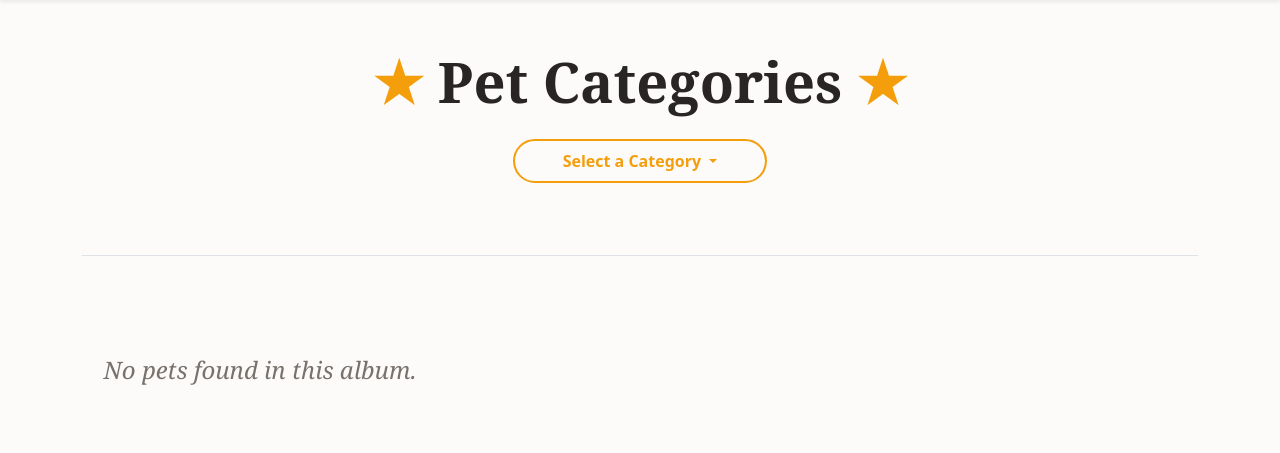
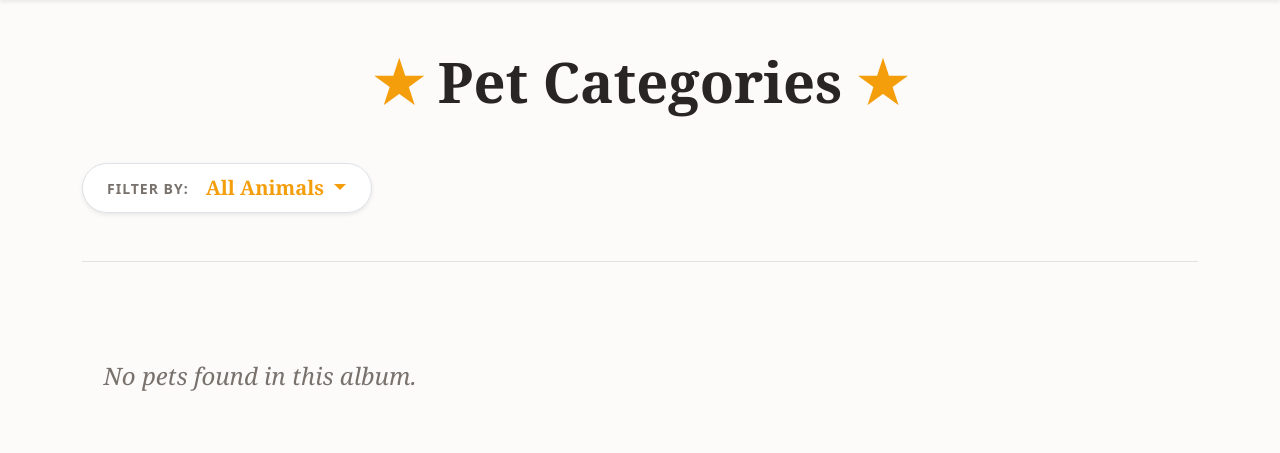
Before and after one commit to StevenHorne44/StarPets, a Django app: page /categories/ in a window 1280 px wide. Shown: the part 85-538 px from the top of the page. Run offline with Django 5.2, Linux system fonts and the light colour scheme; the visitor is signed in with stand-in values (Sample User, id 1); data that the repository does not hold is empty.

Commit message:
Fixed the filter option on categories page. The form <option> logic is replaced with a script that emulates the form beahiour to accomodate custom drop down menu style

```diff
--- a/static/css/starpets.css
+++ b/static/css/starpets.css
@@ -53,6 +53,24 @@ body.vintage-bg {
 
 .polaroid-featured {
     border: 4px solid var(--amber-main);
+}
+
+/* --- CUSTOM DROPDOWN STYLING --- */
+.vintage-dropdown .dropdown-item {
+    transition: background-color 0.2s, color 0.2s;
+    padding: 0.5rem 1.5rem;
+}
+
+.vintage-dropdown .dropdown-item:hover,
+.vintage-dropdown .dropdown-item:focus {
+    background-color: #fafaf9; /* Very light stone background */
+    color: var(--amber-main) !important;
+}
+
+/* Custom Active State for the selected filter */
+.active-amber {
+    color: var(--amber-dark) !important;
+    background-color: #fef3c7 !important; /* Very light amber background */
 }
 
 /* --- THE IMAGE BLUR LOGIC (Preserved from your original code) --- */
--- a/static/js/starpets.js
+++ b/static/js/starpets.js
@@ -143,7 +143,24 @@ document.addEventListener('DOMContentLoaded', function () {
         }
     });
 
+    // --- CATEGORY FILTER LOGIC ---
+    const filterItems = document.querySelectorAll('.category-filter-item');
+    const categoryInput = document.getElementById('category-input');
+    const filterForm = document.getElementById('filter-form');
 
+    // Only run this script if we are actually on the Categories page
+    if (filterItems.length > 0 && categoryInput && filterForm) {
+        filterItems.forEach(item => {
+            item.addEventListener('click', function(e) {
+                e.preventDefault(); // Stops the page from jumping to the top from the href="#"
+
+                // Get the value from the data attribute and submit
+                const value = this.getAttribute('data-value');
+                categoryInput.value = value;
+                filterForm.submit();
+            });
+        });
+    }
 
 });
 
--- a/templates/pets/categories.html
+++ b/templates/pets/categories.html
@@ -4,22 +4,55 @@
 {% block title %}Categories{% endblock %}
 
 {% block browse_header %}
-    <h1 class="display-4 vintage-heading mb-4"><span class="text-amber">★</span> Pet Categories <span class="text-amber">★</span></h1>
+    <h1 class="display-4 vintage-heading mb-5"><span class="text-amber">★</span> Pet Categories <span class="text-amber">★</span></h1>
 
-    <div class="dropdown mb-5 text-center">
-        <button class="btn btn-outline-amber fw-bold rounded-pill px-5 py-2 dropdown-toggle" type="button" data-bs-toggle="dropdown" aria-expanded="false">
-            Select a Category
+    <div class="d-flex justify-content-start mb-4">
+
+        <form id="filter-form" method="GET" action="{% url 'pets:categories' %}" class="d-flex align-items-center gap-3 bg-white p-2 px-4 border rounded-pill shadow-sm" style="width: fit-content;">
+
+            <span class="text-uppercase fw-bold text-muted m-0 small" style="letter-spacing: 1px;">
+                Filter by:
+            </span>
+
+            <input type="hidden" name="type" id="category-input" value="{{ selected_type|default:'all' }}">
+
+            <div class="dropdown">
+
+                <button class="btn btn-link text-amber fw-bold text-decoration-none dropdown-toggle p-0 vintage-serif fs-5" type="button" data-bs-toggle="dropdown" aria-expanded="false">
+                    {% if selected_type == 'all' or not selected_type %}
+                        All Animals
+                    {% else %}
+                        {{ selected_type|title }}
+                    {% endif %}
                 </button>
-        <ul class="dropdown-menu shadow-sm border-0 mt-2" style="max-height: 300px; overflow-y: auto;">
-            <li><a class="dropdown-item fw-bold text-muted" href="{% url 'pets:categories' %}">All Categories</a></li>
+
+                <ul class="dropdown-menu shadow border-0 mt-2 rounded-3 vintage-dropdown">
+                    <li>
+                        <a class="dropdown-item category-filter-item vintage-serif fw-bold {% if selected_type == 'all' or not selected_type %}active-amber{% else %}text-muted{% endif %}" href="#" data-value="all">
+                            All Animals
+                        </a>
+                    </li>
                     <li><hr class="dropdown-divider"></li>
-            {% for category in categories %}
+
+                    {% for p_type in pet_types %}
                         <li>
-                    <a class="dropdown-item fw-bold" href="{% url 'pets:category_detail' category.slug %}">
-                        {{ category.name }}
+                            <a class="dropdown-item category-filter-item vintage-serif fw-bold {% if selected_type == p_type.type_name %}active-amber{% else %}text-muted{% endif %}" href="#" data-value="{{ p_type.type_name }}">
+                                {{ p_type.type_name|title }}
                             </a>
                         </li>
                     {% endfor %}
                 </ul>
+
             </div>
+        </form>
+    </div>
+
+    <script>
+        function submitFilter(value) {
+            // Update the hidden input
+            document.getElementById('category-input').value = value;
+            // Submit the form
+            document.getElementById('filter-form').submit();
+        }
+    </script>
 {% endblock %}
```
Lines whose indentation alone changed are shown as unchanged.
